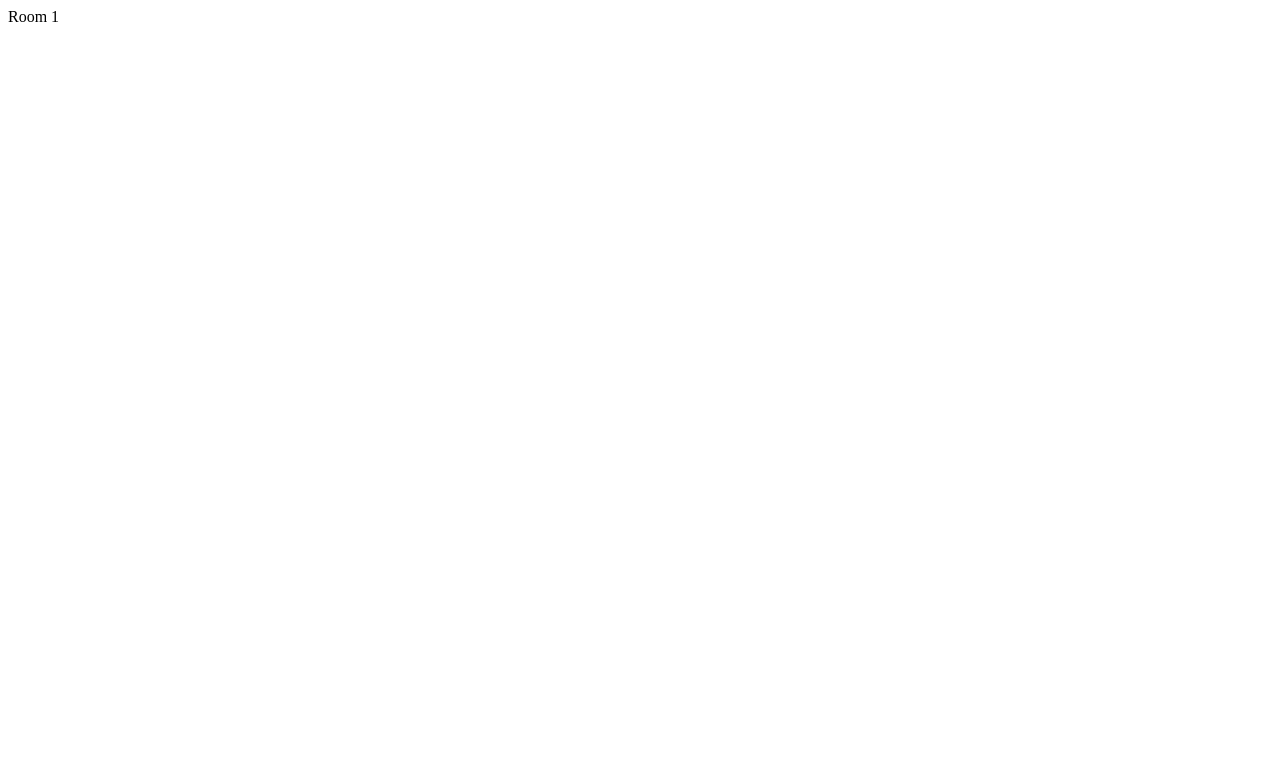
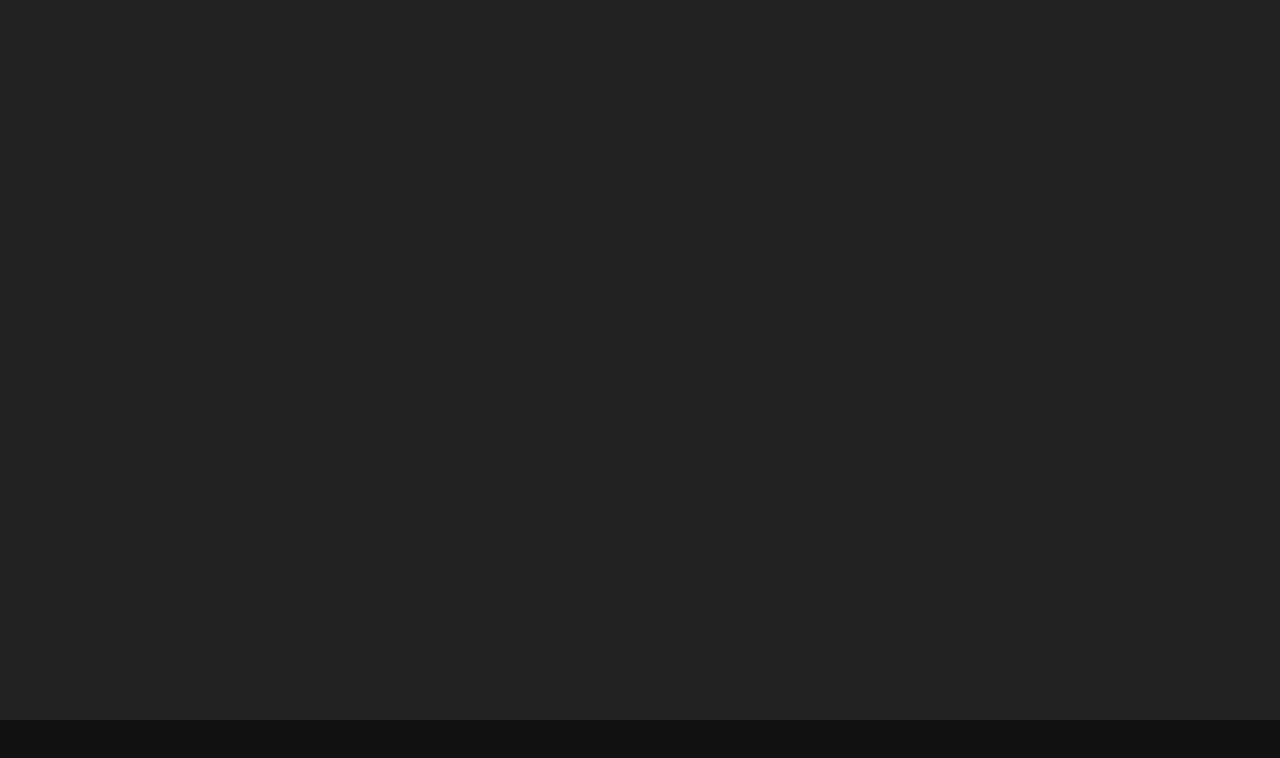
Before and after one commit to iamsdas/whiteboard, a Vue app in the folder frontend/: page /room/1 in a window 1280 px wide. Shown: the top 758 px of the page. Built offline with nearby package versions, Linux system fonts and the light colour scheme.

Commit message:
add drawing canvas

```diff
--- a/frontend/src/App.vue
+++ b/frontend/src/App.vue
@@ -1,3 +1,9 @@
 <template>
   <router-view />
 </template>
+<style>
+* {
+  padding: 0;
+  margin: 0;
+}
+</style>
--- a/frontend/src/views/Room.vue
+++ b/frontend/src/views/Room.vue
@@ -1,9 +1,71 @@
 <template>
-  <div>Room {{ $route.params.id }}</div>
+  <div id="bg">
+    <canvas
+      ref="canvas"
+      @mousemove="draw"
+      @mousedown="beginDrawing"
+      @mouseup="stopDrawing"
+    />
+  </div>
 </template>
 
 <script>
 export default {
-  name: "Room"
+  name: "Room",
+  data() {
+    return {
+      x: 0,
+      y: 0,
+      isDrawing: false
+    };
+  },
+  methods: {
+    drawLine(x1, y1, x2, y2) {
+      let ctx = this.$refs.canvas.getContext("2d");
+      ctx.beginPath();
+      ctx.strokeStyle = "white";
+      ctx.lineWidth = 4;
+      ctx.moveTo(x1, y1);
+      ctx.lineTo(x2, y2);
+      ctx.stroke();
+      ctx.closePath();
+    },
+    draw(e) {
+      if (this.isDrawing) {
+        this.drawLine(this.x, this.y, e.offsetX, e.offsetY);
+        this.x = e.offsetX;
+        this.y = e.offsetY;
+      }
+    },
+    beginDrawing(e) {
+      this.x = e.offsetX;
+      this.y = e.offsetY;
+      this.isDrawing = true;
+    },
+    stopDrawing(e) {
+      if (this.isDrawing) {
+        this.drawLine(this.x, this.y, e.offsetX, e.offsetY);
+        this.x = 0;
+        this.y = 0;
+        this.isDrawing = false;
+      }
+    }
+  },
+  mounted() {
+    let canvas = this.$refs.canvas;
+    canvas.height = window.innerHeight * 0.9;
+    canvas.width = window.innerWidth;
+  }
 };
 </script>
+
+<style scoped>
+#bg {
+  background-color: #111;
+  height: 100vh;
+  width: 100vw;
+}
+canvas {
+  background-color: #222;
+}
+</style>
```
